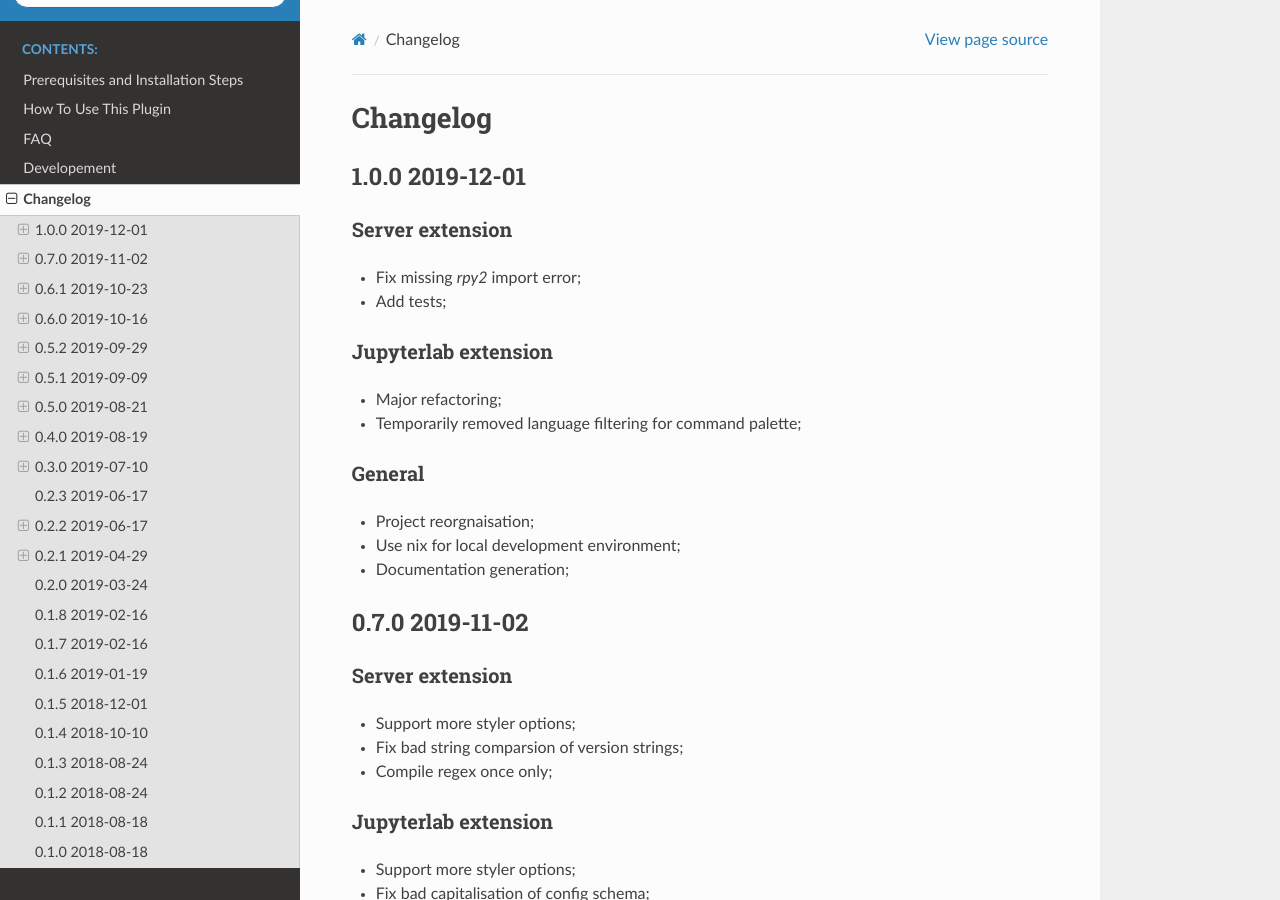
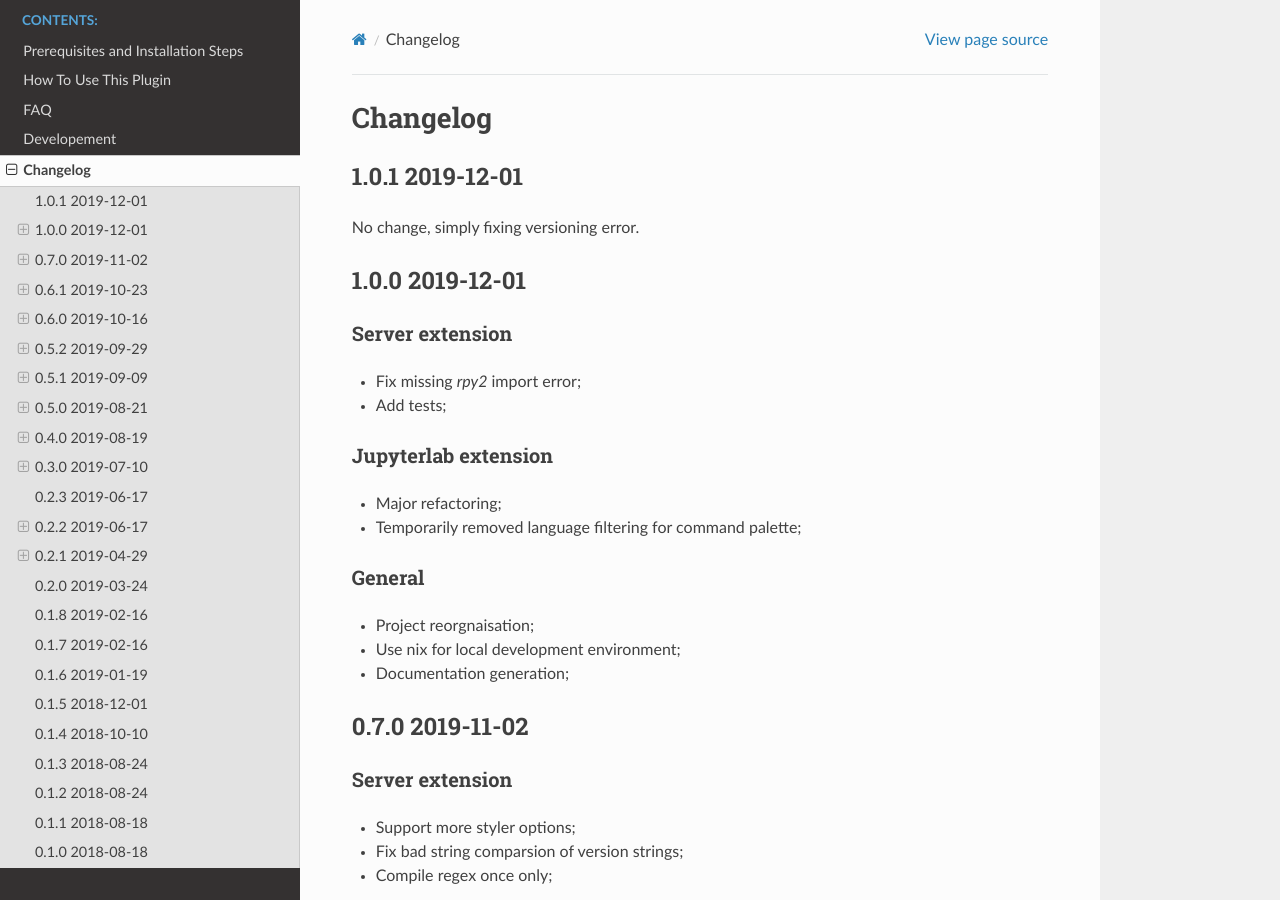
Before and after one commit to jupyterlab-contrib/jupyterlab_code_formatter, a Sphinx documentation site: the page built from docs/changelog.rst, in a window 1280 px wide and 900 px high. Built offline with Sphinx 7.4.7 and the Read the Docs theme 2.0.0, drawn with Linux system fonts in a browser that asks for light colours.

Commit message:
Bump version

```diff
--- a/docs/changelog.rst
+++ b/docs/changelog.rst
@@ -1,5 +1,11 @@
 Changelog
 +++++++++
+
+1.0.1 2019-12-01
+================
+
+No change, simply fixing versioning error.
+
 
 1.0.0 2019-12-01
 ================
```
Also changed, not shown: 3 other files.
